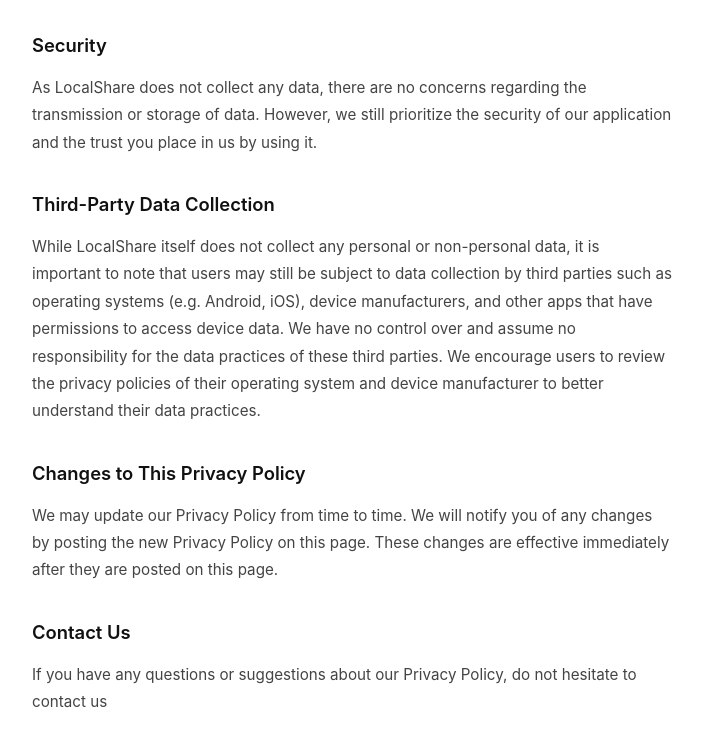
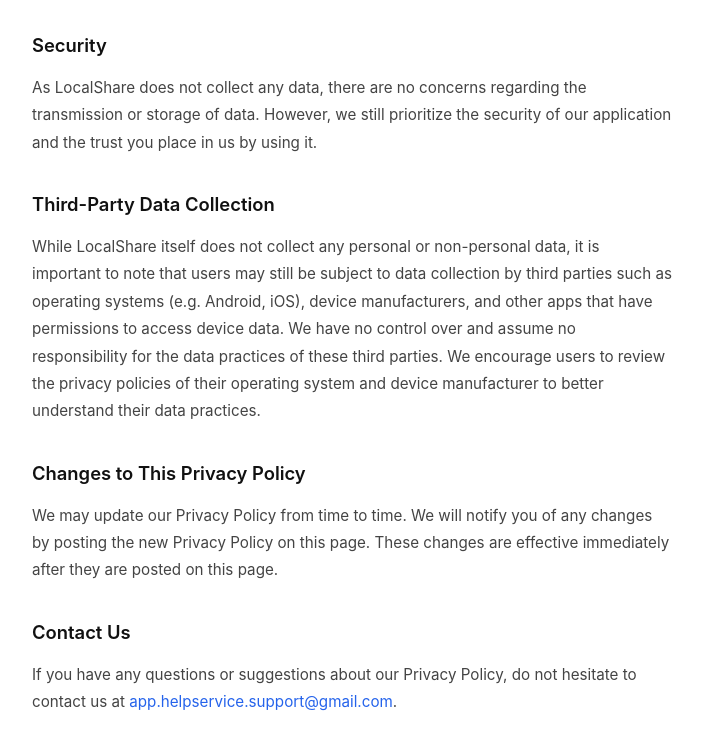
Before and after one commit to DongYinPing/localshare, a plain HTML site: page privacy.html in a window 1280 px wide. Shown: the part 670-1418 px from the top of the page, without its empty margins (288-991 px from the left). Drawn offline with Linux system fonts and the light colour scheme.

Commit message:
Update contact email to app.helpservice.support@gmail.com

```diff
--- a/privacy.html
+++ b/privacy.html
@@ -80,7 +80,7 @@
         <p>We may update our Privacy Policy from time to time. We will notify you of any changes by posting the new Privacy Policy on this page. These changes are effective immediately after they are posted on this page.</p>
 
         <h2>Contact Us</h2>
-        <p>If you have any questions or suggestions about our Privacy Policy, do not hesitate to contact us</p>
+        <p>If you have any questions or suggestions about our Privacy Policy, do not hesitate to contact us at <a class="contact-link" href="mailto:app.helpservice.support@gmail.com">app.helpservice.support@gmail.com</a>.</p>
     </div>
 </body>
 </html>
```
Also changed, not shown: index.html (+1 -1 lines).
